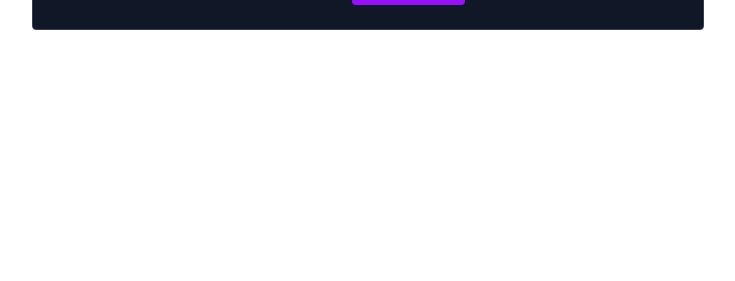
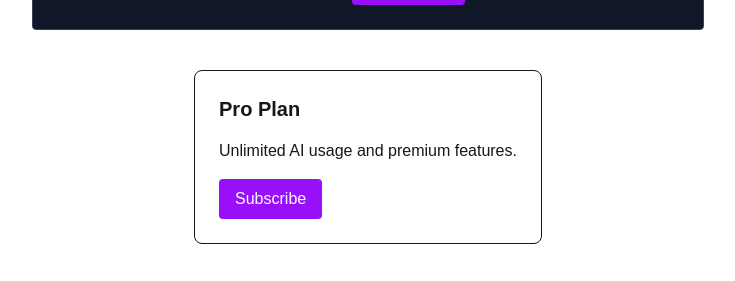
Before and after one commit to sudipb001/ai-saas-final, a Next.js app: page /dashboard in a window 1280 px wide. Shown: the part 959-1240 px from the top of the page, without its empty margins (272-1007 px from the left). Before the commit the page ends 1029 px from the top, so only its background shows below. Built offline with nearby package versions, Linux system fonts and the light colour scheme; no server answers.

Commit message:
Day 3 Step 1

```diff
--- /dev/null
+++ b/app/api/subscriptions/create/route.ts
@@ -0,0 +1,14 @@
+import { NextResponse } from "next/server";
+import { createSubscription } from "@/services/subscriptionService";
+
+export async function POST(req: Request) {
+  const { userId, plan } = await req.json();
+
+  if (!userId) {
+    return NextResponse.json({ error: "Unauthorized" }, { status: 401 });
+  }
+
+  const subscription = await createSubscription(userId, plan);
+
+  return NextResponse.json(subscription);
+}
--- a/app/dashboard/page.tsx
+++ b/app/dashboard/page.tsx
@@ -5,6 +5,7 @@ import Chatbot from "@/components/ai/Chatbot";
 import FileUpload from "@/components/documents/FileUpload";
 import { supabase } from "@/lib/supabase";
 import { useRouter } from "next/navigation";
+import Pricing from "@/components/dashboard/Pricing";
 
 export default function DashboardPage() {
   const router = useRouter();
@@ -33,67 +34,8 @@ export default function DashboardPage() {
       <Chatbot />
 
       <FileUpload />
+
+      <Pricing />
     </main>
   );
 }
-
-// "use client";
-
-// import Summarizer from "@/components/ai/Summarizer";
-// import { supabase } from "@/lib/supabase";
-// import { useRouter } from "next/navigation";
-
-// export default function DashboardPage() {
-//   const router = useRouter();
-
-//   const handleLogout = async () => {
-//     await supabase.auth.signOut();
-
-//     router.push("/login");
-//   };
-
-//   return (
-//     <main className="flex min-h-screen flex-col items-center p-10 gap-6">
-//       <div className="w-full max-w-4xl flex justify-between">
-//         <h1 className="text-3xl font-bold">Dashboard</h1>
-
-//         <button
-//           onClick={handleLogout}
-//           className="bg-red-600 text-white px-4 py-2 rounded"
-//         >
-//           Logout
-//         </button>
-//       </div>
-
-//       <Summarizer />
-//     </main>
-//   );
-// }
-
-// // "use client";
-
-// // import { supabase } from "@/lib/supabase";
-// // import { useRouter } from "next/navigation";
-
-// // export default function DashboardPage() {
-// //   const router = useRouter();
-
-// //   const handleLogout = async () => {
-// //     await supabase.auth.signOut();
-
-// //     router.push("/login");
-// //   };
-
-// //   return (
-// //     <main className="flex min-h-screen items-center justify-center flex-col">
-// //       <h1 className="text-3xl font-bold mb-4">Dashboard</h1>
-
-// //       <button
-// //         className="bg-red-600 text-white px-4 py-2"
-// //         onClick={handleLogout}
-// //       >
-// //         Logout
-// //       </button>
-// //     </main>
-// //   );
-// // }
--- /dev/null
+++ b/components/dashboard/Pricing.tsx
@@ -0,0 +1,58 @@
+"use client";
+
+import { useState } from "react";
+import { supabase } from "@/lib/supabase";
+
+export default function Pricing() {
+  const [loading, setLoading] = useState(false);
+
+  const handleSubscribe = async () => {
+    try {
+      setLoading(true);
+
+      const {
+        data: { user },
+      } = await supabase.auth.getUser();
+
+      if (!user) {
+        alert("You must be logged in");
+        return;
+      }
+
+      const response = await fetch("/api/subscriptions/create", {
+        method: "POST",
+        headers: {
+          "Content-Type": "application/json",
+        },
+        body: JSON.stringify({
+          plan: "pro",
+          userId: user.id,
+        }),
+      });
+
+      const data = await response.json();
+
+      alert("Subscription created: " + data.id);
+    } catch {
+      alert("Subscription failed");
+    } finally {
+      setLoading(false);
+    }
+  };
+
+  return (
+    <div className="border p-6 rounded-lg">
+      <h2 className="text-xl font-bold mb-4">Pro Plan</h2>
+
+      <p className="mb-4">Unlimited AI usage and premium features.</p>
+
+      <button
+        onClick={handleSubscribe}
+        disabled={loading}
+        className="bg-purple-600 text-white px-4 py-2 rounded"
+      >
+        {loading ? "Processing..." : "Subscribe"}
+      </button>
+    </div>
+  );
+}
--- a/lib/supabaseServer.ts
+++ b/lib/supabaseServer.ts
@@ -1,6 +1,31 @@
+import { createServerClient } from "@supabase/ssr";
+import { cookies } from "next/headers";
 import { createClient } from "@supabase/supabase-js";
 
+const supabaseUrl = process.env.NEXT_PUBLIC_SUPABASE_URL!;
+
 export const supabaseServer = createClient(
-  process.env.NEXT_PUBLIC_SUPABASE_URL!,
+  supabaseUrl,
   process.env.SUPABASE_SERVICE_ROLE_KEY!,
 );
+
+export async function createServerSupabaseClient() {
+  const cookieStore = await cookies();
+
+  return createServerClient(
+    supabaseUrl,
+    process.env.NEXT_PUBLIC_SUPABASE_ANON_KEY!,
+    {
+      cookies: {
+        getAll() {
+          return cookieStore.getAll();
+        },
+        setAll(cookiesToSet) {
+          cookiesToSet.forEach(({ name, value, options }) => {
+            cookieStore.set(name, value, options);
+          });
+        },
+      },
+    },
+  );
+}
--- a/package.json
+++ b/package.json
@@ -9,10 +9,12 @@
     "lint": "eslint"
   },
   "dependencies": {
+    "@supabase/ssr": "^0.9.0",
     "@supabase/supabase-js": "^2.99.1",
     "next": "16.1.6",
     "openai": "^6.29.0",
     "pdf-parse": "^1.1.4",
+    "razorpay": "^2.9.6",
     "react": "19.2.3",
     "react-dom": "19.2.3",
     "uuid": "^13.0.0"
--- a/services/subscriptionService.ts
+++ b/services/subscriptionService.ts
@@ -0,0 +1,33 @@
+import { supabase } from "@/lib/supabase";
+
+export async function createSubscription(userId: string, plan: string) {
+  const subscription = {
+    id: "sub_demo_12345",
+    plan,
+    status: "active",
+  };
+
+  await supabase.from("subscriptions").insert({
+    user_id: userId,
+    plan: plan,
+    status: "active",
+  });
+
+  return subscription;
+}
+
+// export async function createSubscription(plan: string) {
+//   return {
+//     id: "sub_demo_12345",
+//     plan,
+//     status: "created",
+//   };
+// }
+
+// // // Real code
+// // import Razorpay from "razorpay"
+
+// // const razorpay = new Razorpay({
+// //   key_id: process.env.RAZORPAY_KEY_ID!,
+// //   key_secret: process.env.RAZORPAY_KEY_SECRET!
+// // })
--- a/types/subscription.ts
+++ b/types/subscription.ts
@@ -0,0 +1,15 @@
+export type Plan = "free" | "pro";
+
+export const PLANS = {
+  free: {
+    name: "Free",
+    price: 0,
+    aiLimit: 10,
+  },
+
+  pro: {
+    name: "Pro",
+    price: 999,
+    aiLimit: 1000,
+  },
+};
```
Also changed, not shown: 1 other file (tests, documents, lock files or other folders).
